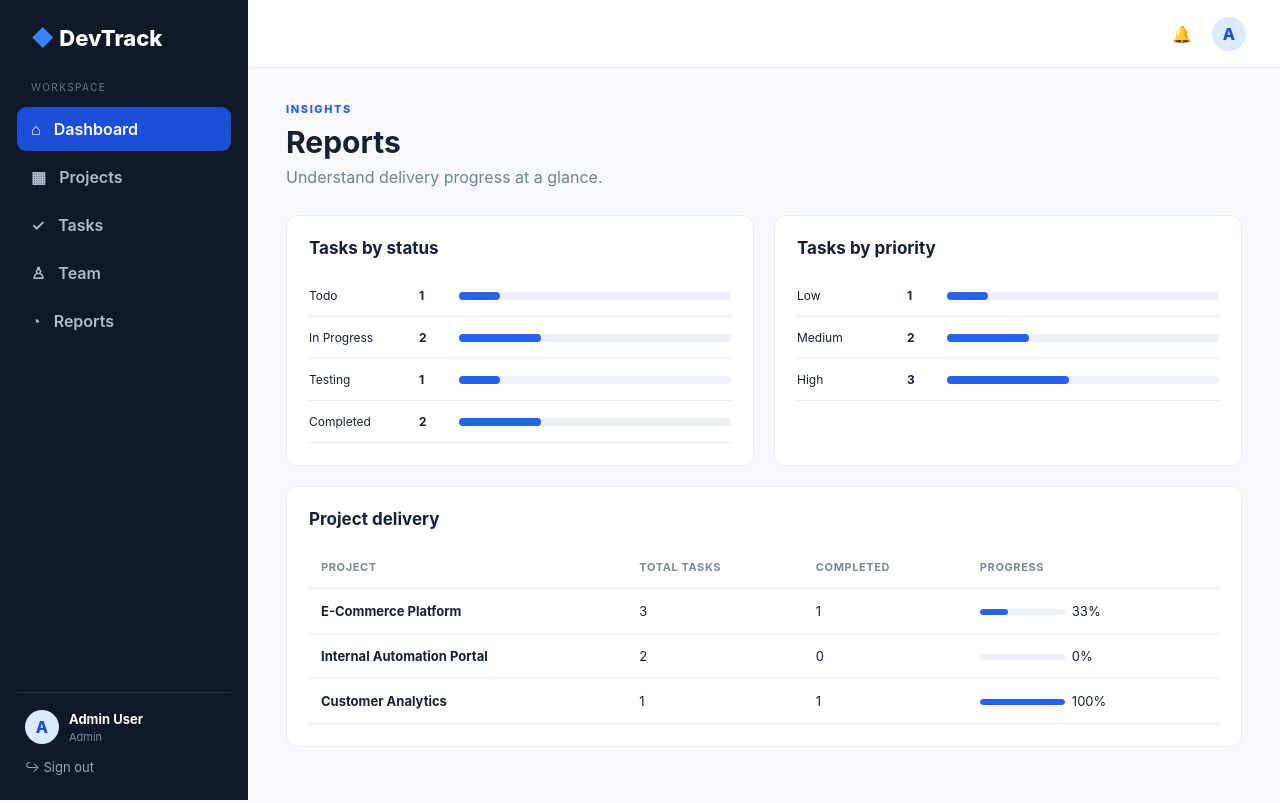
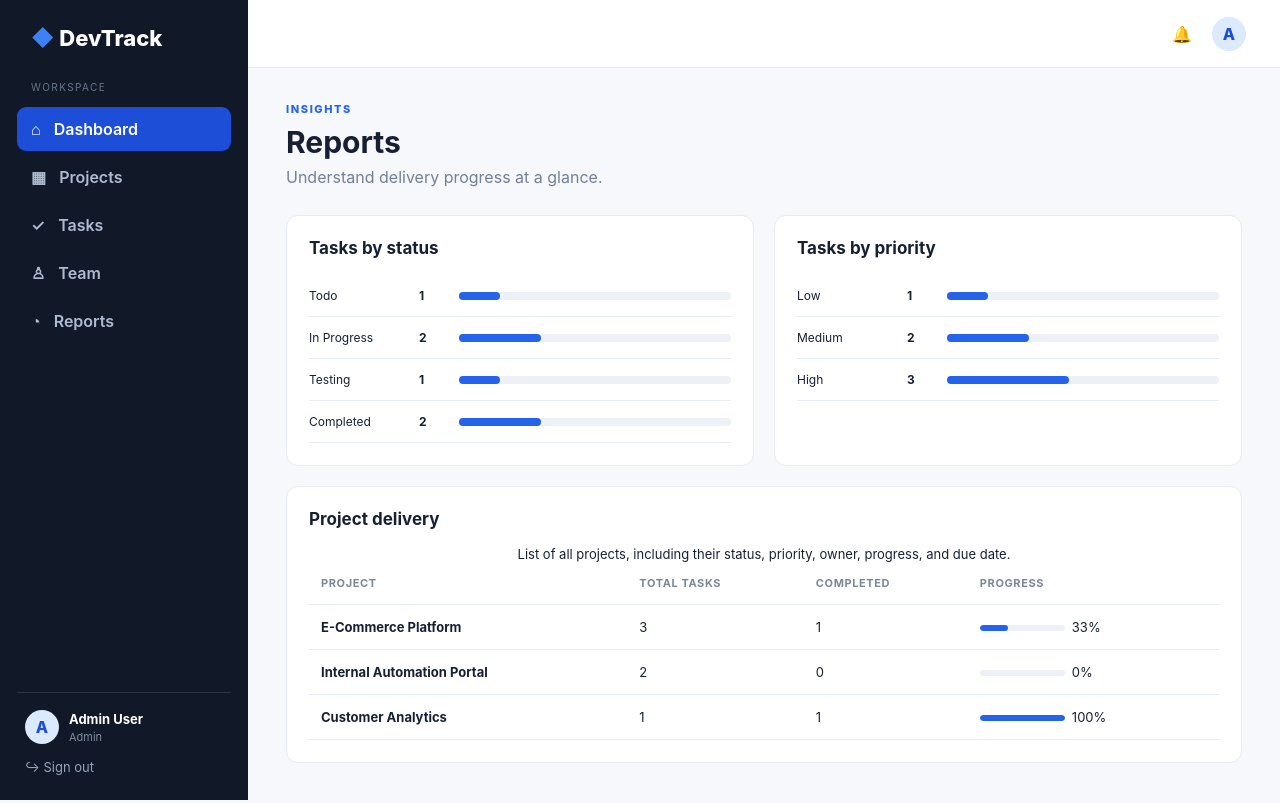
Before and after one commit to vamsik-0067/PHP_Project, a PHP site: page /reports.php in a window 1280 px wide. Shown: the top 803 px of the page. Run offline with PHP 8.4, Linux system fonts and the light colour scheme; a user stored in the database is signed in; data comes from the database, SQL or seed files in the repository.

Commit message:
Update reports.php

```diff
--- a/src/reports.php
+++ b/src/reports.php
@@ -12,7 +12,7 @@ include_once 'partials/header.php';
 <div class="panel"><div class="panel-head"><h2>Tasks by status</h2></div><?php foreach($status as $s): ?><div class="bar-row"><span><?= ucwords(str_replace('_',' ',$s['status'])) ?></span><strong><?= $s['count'] ?></strong><div class="bar"><i style="width:<?= min(100,$s['count']*15) ?>%"></i></div></div><?php endforeach; ?></div>
 <div class="panel"><div class="panel-head"><h2>Tasks by priority</h2></div><?php foreach($priority as $p): ?><div class="bar-row"><span><?= ucfirst($p['priority']) ?></span><strong><?= $p['count'] ?></strong><div class="bar"><i style="width:<?= min(100,$p['count']*15) ?>%"></i></div></div><?php endforeach; ?></div>
 </div>
-<div class="panel"><div class="panel-head"><h2>Project delivery</h2></div><div class="table-wrap"><table><thead><tr><th>Project</th><th>Total Tasks</th><th>Completed</th><th>Progress</th></tr></thead><tbody>
+<div class="panel"><div class="panel-head"><h2>Project delivery</h2></div><div class="table-wrap"><table><caption>List of all projects, including their status, priority, owner, progress, and due date.</caption><thead><tr><th>Project</th><th>Total Tasks</th><th>Completed</th><th>Progress</th></tr></thead><tbody>
 <?php foreach($projectStats as $p): $pct=$p['total']?round($p['done']/$p['total']*100):0; ?><tr><td><strong><?= e($p['name']) ?></strong></td><td><?= $p['total'] ?></td><td><?= $p['done'] ?></td><td><div class="mini-progress"><span style="width:<?= $pct ?>%"></span></div><?= $pct ?>%</td></tr><?php endforeach; ?>
 </tbody></table></div></div>
 <?php include_once 'partials/footer.php'; ?>
```
